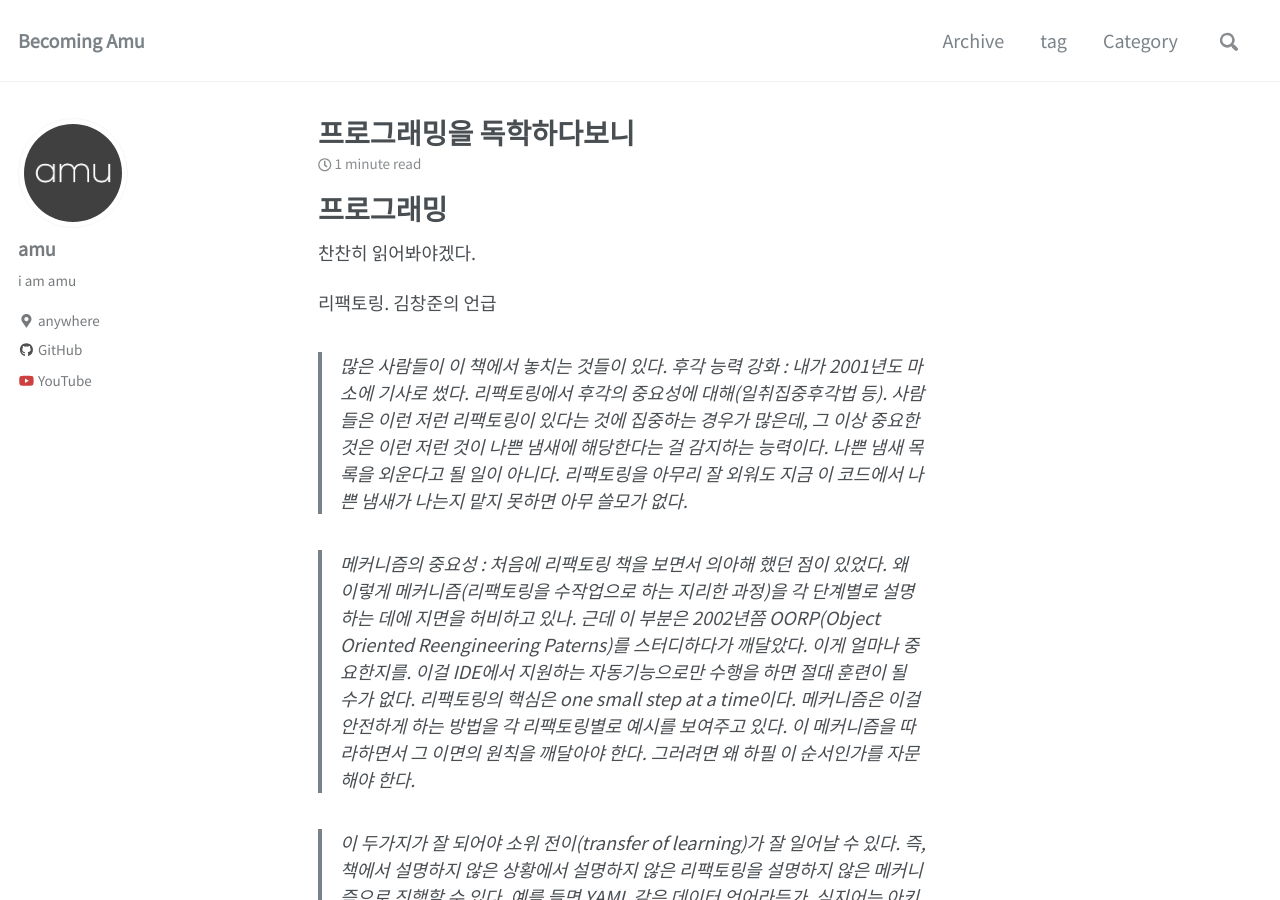
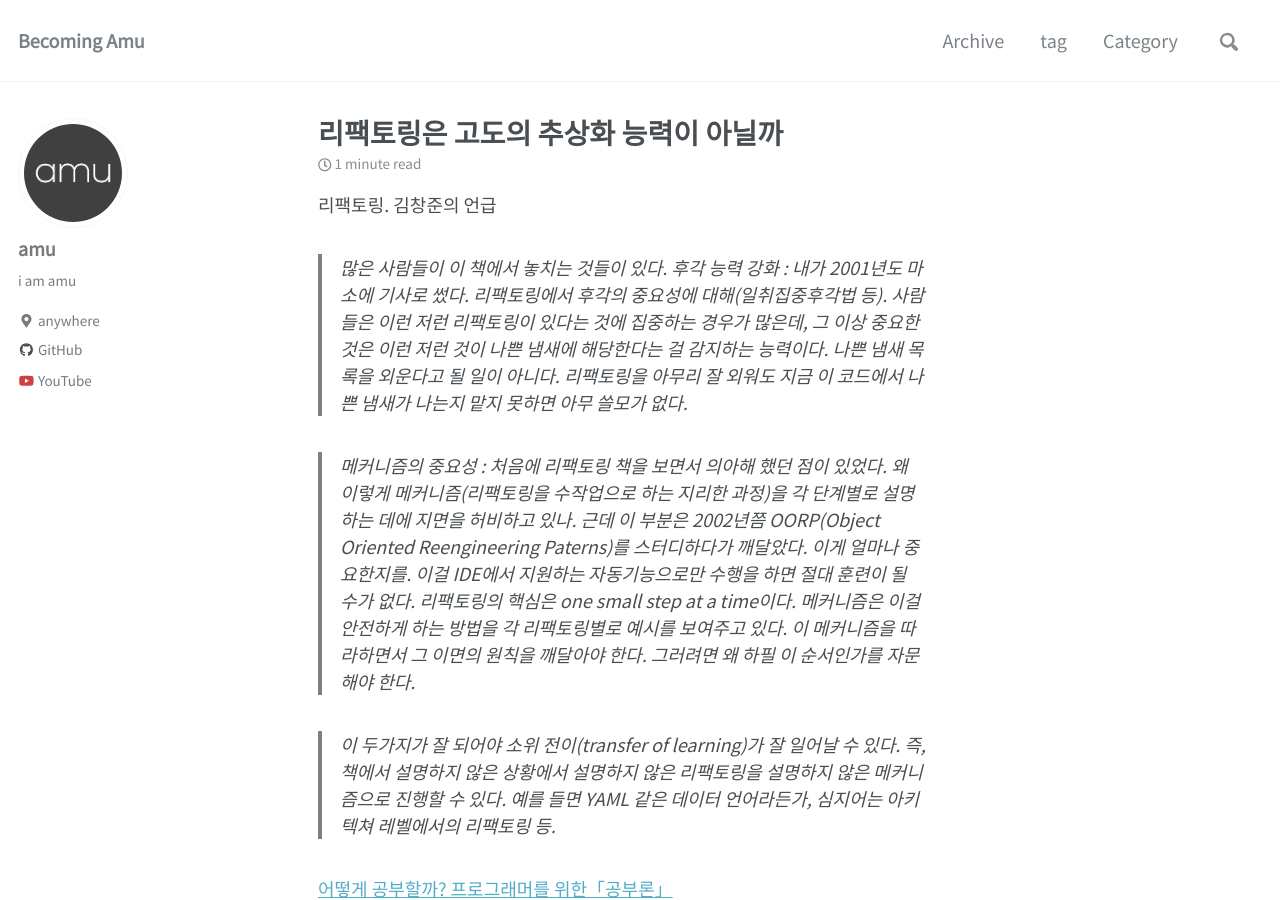
Before and after one commit to xulfereht/xulfereht.github.io, a Jekyll site: the page built from _posts/2020-04-25-code-is.md, in a window 1280 px wide and 900 px high. Built offline with Jekyll 4.4.1, drawn with Linux system fonts in a browser that asks for light colours; nearby versions of some CDN libraries; some of the changed text lies outside the part shown.

Commit message:
new post

```diff
--- a/_posts/2020-04-25-code-is.md
+++ b/_posts/2020-04-25-code-is.md
@@ -1,12 +1,10 @@
 ---
-title: 프로그래밍을 독학하다보니
+title: 리팩토링은 고도의 추상화 능력이 아닐까
 layout: single
 categories: 개발
 tags: dev refactoring terminal
 ---
-# 프로그래밍
 
-찬찬히 읽어봐야겠다.
 
 리팩토링. 김창준의 언급
 > 많은 사람들이 이 책에서 놓치는 것들이 있다. 후각 능력 강화 : 내가 2001년도 마소에 기사로 썼다. 리팩토링에서 후각의 중요성에 대해(일취집중후각법 등). 사람들은 이런 저런 리팩토링이 있다는 것에 집중하는 경우가 많은데, 그 이상 중요한 것은 이런 저런 것이 나쁜 냄새에 해당한다는 걸 감지하는 능력이다. 나쁜 냄새 목록을 외운다고 될 일이 아니다. 리팩토링을 아무리 잘 외워도 지금 이 코드에서 나쁜 냄새가 나는지 맡지 못하면 아무 쓸모가 없다.
@@ -16,6 +14,7 @@ tags: dev refactoring terminal
 > 이 두가지가 잘 되어야 소위 전이(transfer of learning)가 잘 일어날 수 있다. 즉, 책에서 설명하지 않은 상황에서 설명하지 않은 리팩토링을 설명하지 않은 메커니즘으로 진행할 수 있다. 예를 들면 YAML 같은 데이터 언어라든가, 심지어는 아키텍쳐 레벨에서의 리팩토링 등.
 
 [어떻게 공부할까? 프로그래머를 위한「공부론」](https://okky.kr/article/398880)
+
 
 
 코드는 언어보다는 기능 구현에 대한 추상적인 사고를 구체화시키고 체계적인 아키텍쳐로 만드는 과정이 중요하다고 생각이 든다.
```
Also changed, not shown: other parts of _posts/2020-04-25-code-is.md (+0 -2 lines).
